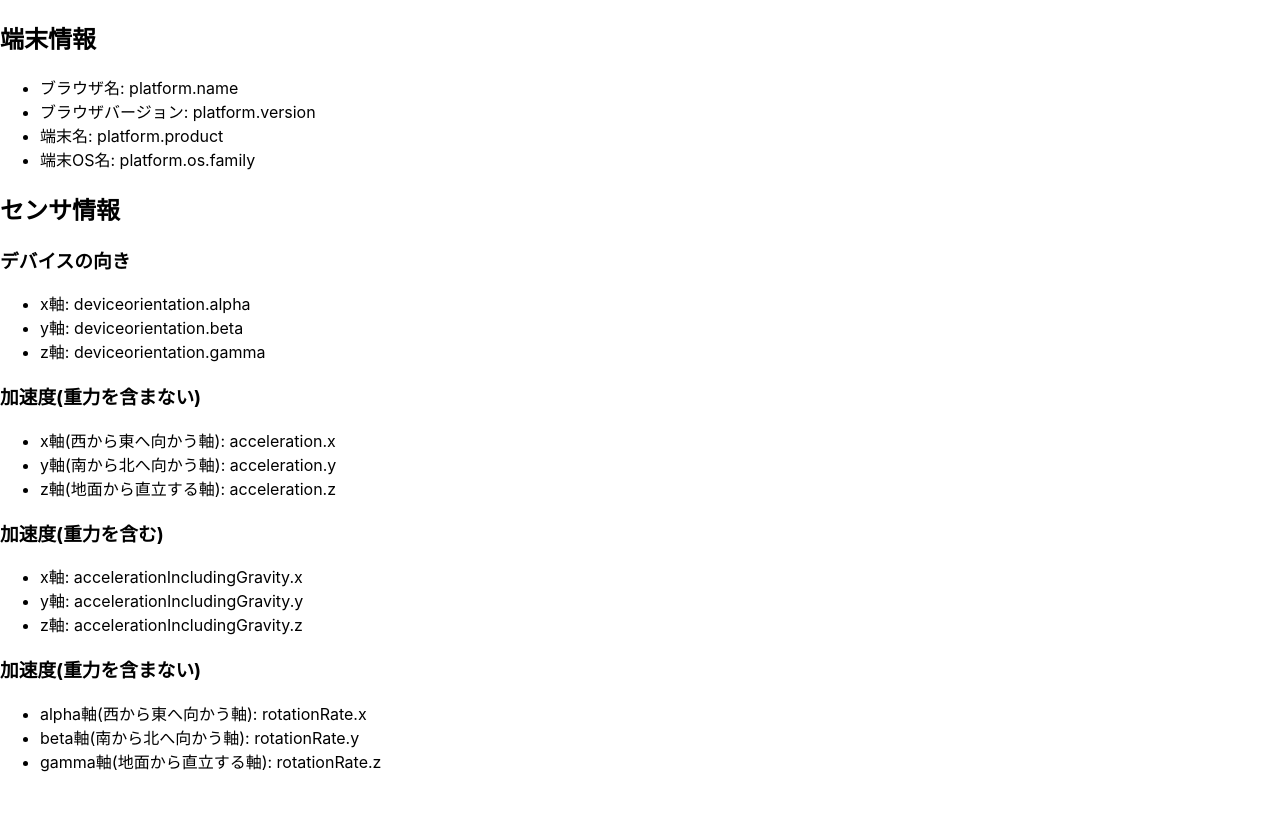
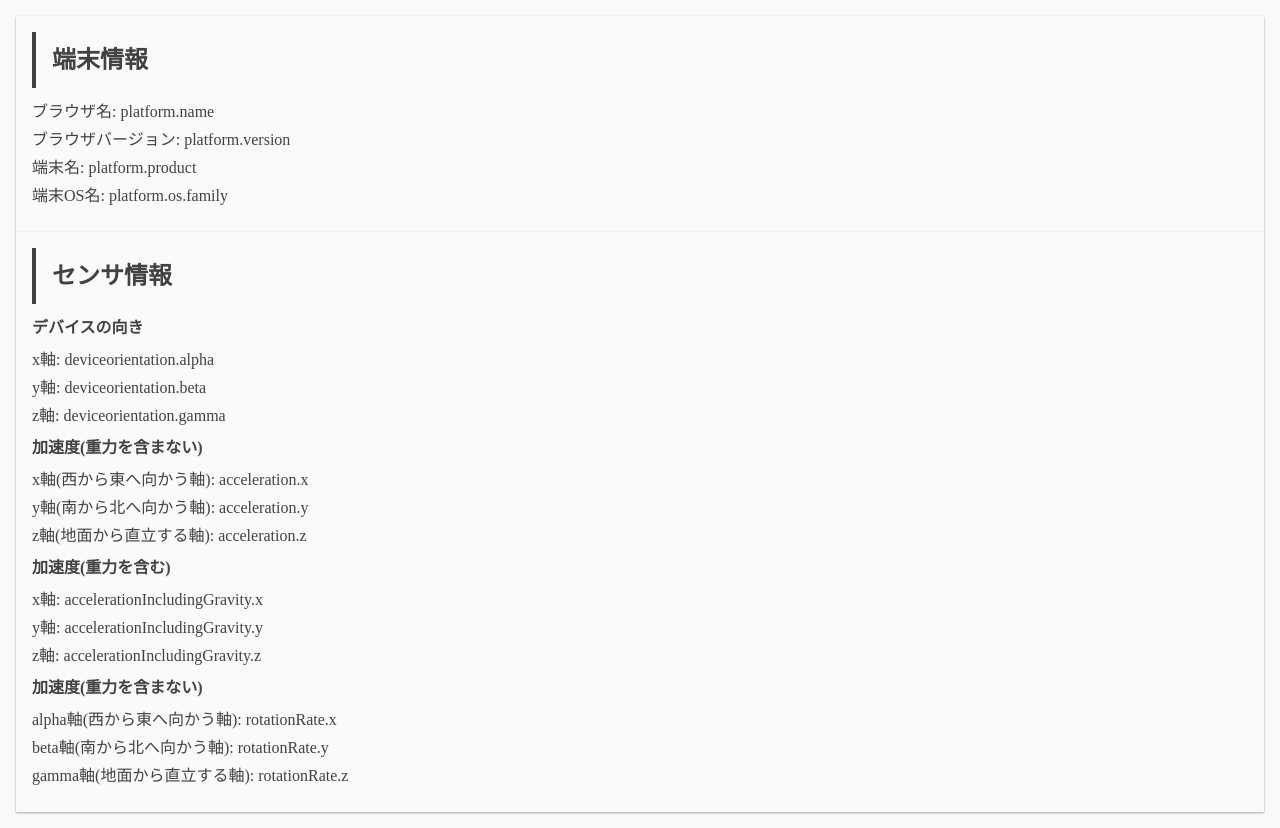
Before and after one commit to Toya-Onodera/WebBrowserMotionDataCollector, a React (Create React App) app: page / in a window 1280 px wide. Before the commit the page ends 800 px from the top, so only its background shows below. Built offline with nearby package versions, Linux system fonts and the light colour scheme.

Commit message:
Add: 簡易的なスタイルを適用

```diff
--- a/package.json
+++ b/package.json
@@ -17,6 +17,7 @@
     "react": "^17.0.2",
     "react-dom": "^17.0.2",
     "react-scripts": "5.0.0",
+    "styled-reset": "^4.3.4",
     "ts-loader": "^9.2.6",
     "ts-node": "^10.5.0",
     "typescript": "^4.5.5",
--- a/src/components/pages/Index/component.tsx
+++ b/src/components/pages/Index/component.tsx
@@ -73,10 +73,35 @@ export const IndexPage: React.VFC = () => {
   );
 };
 
-const Wrapper = styled.div``;
-const Article = styled.article``;
+const Wrapper = styled.div`
+  padding: 16px;
+`;
+
+const Article = styled.article`
+  padding: 16px;
+  background-color: #fafafa;
+  box-shadow: 0 1px 3px rgba(0, 0, 0, 0.12), 0 1px 2px rgba(0, 0, 0, 0.24);
+`;
+
 const Section = styled.section``;
-const H2 = styled.h2``;
-const H3 = styled.h3``;
+
+const H2 = styled.h2`
+  padding: 16px;
+  margin-bottom: 16px;
+  font-weight: bold;
+  font-size: 24px;
+  border-left: 4px solid #424242;
+`;
+
+const H3 = styled.h3`
+  margin-top: 16px;
+  margin-bottom: 16px;
+  font-weight: bold;
+`;
+
 const List = styled.ul``;
-const ListChildren = styled.li``;
+
+const ListChildren = styled.li`
+  margin-top: 12px;
+  margin-bottom: 12px;
+`;
--- a/src/index.tsx
+++ b/src/index.tsx
@@ -1,11 +1,28 @@
 import React from "react";
 import ReactDOM from "react-dom";
+import { createGlobalStyle } from "styled-components";
+import reset from "styled-reset";
 import reportWebVitals from "./reportWebVitals";
 
 import { IndexPage } from "./components/pages/Index";
 
+const GlobalStyle = createGlobalStyle`
+  ${reset}
+
+  body {
+    background-color: #fafafa;
+  }
+
+  html {
+    font-size: 16px;
+    line-height: 2.0;
+    color: #424242;
+  }
+`;
+
 ReactDOM.render(
   <React.StrictMode>
+    <GlobalStyle />
     <IndexPage />
   </React.StrictMode>,
   document.getElementById("root"),
```
Also changed, not shown: 1 other file (tests, documents, lock files or other folders).
